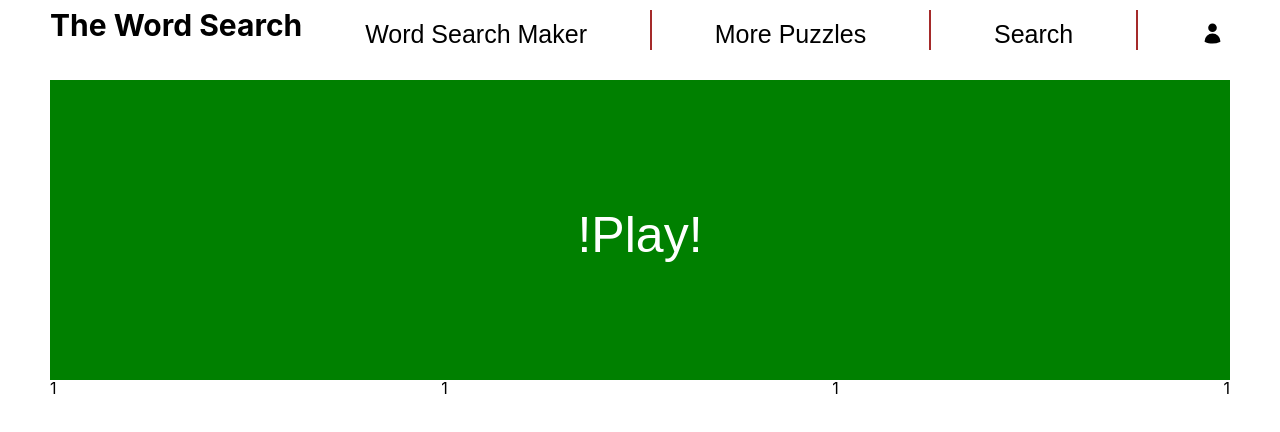
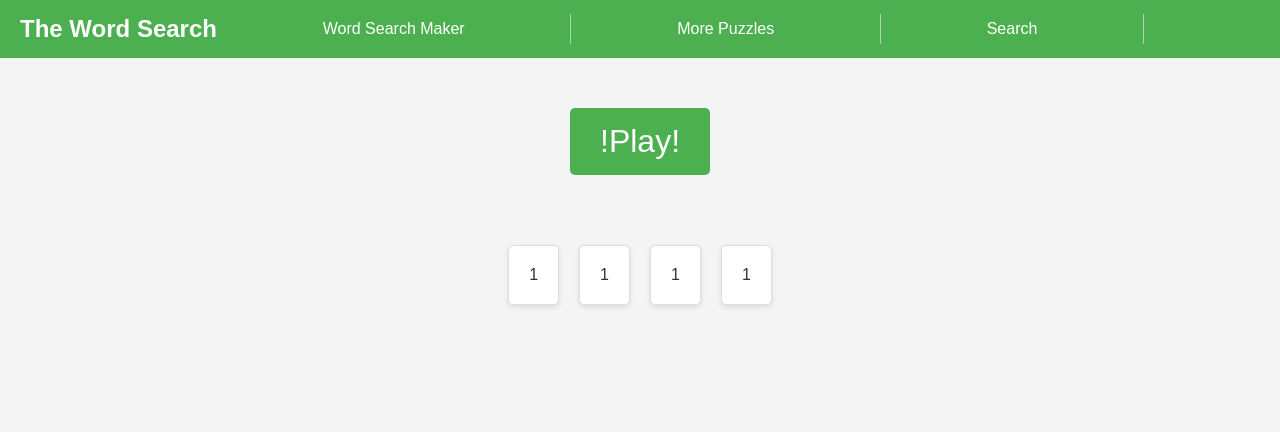
Before and after one commit to jinaiOS/word-search, a plain HTML site: page frontend/index.html in a window 1280 px wide. Drawn offline with Linux system fonts and the light colour scheme.

Commit message:
[FEAT]: login, main css 적용

```diff
--- a/frontend/css/footer.css
+++ /dev/null
@@ -1,5 +0,0 @@
-.category-container {
-  width: 100%;
-  display: flex;
-  justify-content: space-between;
-}
--- a/frontend/css/header.css
+++ /dev/null
@@ -1,38 +0,0 @@
-.header-wrapper {
-  display: flex;
-  justify-content: space-between;
-  font-size: 30px;
-}
-
-.menu-bar {
-  font-weight: bold;
-}
-
-button {
-  padding-top: 10px;
-  background-color: white;
-  border: 0px;
-  cursor: pointer;
-}
-
-.menu-bar__line {
-  width: 2px;
-  display: flex;
-  background-color: brown;
-}
-
-.menu-bar__maker {
-  font-size: 25px;
-}
-
-.menu-bar__more {
-  font-size: 25px;
-}
-
-.menu-bar__search {
-  font-size: 25px;
-}
-
-img {
-  width: 23px;
-}
--- a/frontend/css/login/style.css
+++ b/frontend/css/login/style.css
@@ -1,32 +1,60 @@
+* {
+  box-sizing: border-box; /* 모든 요소에 box-sizing 적용 */
+}
 body {
-  font-family: -apple-system, BlinkMacSystemFont, "Apple SD Gothic Neo",
-    "Pretendard Variable", Pretendard, Roboto, "Noto Sans KR", "Segoe UI",
-    "Malgun Gothic", "Apple Color Emoji", "Segoe UI Emoji", "Segoe UI Symbol",
-    sans-serif;
+  font-family: Arial, sans-serif;
+  background-color: #f4f4f4;
   display: flex;
   justify-content: center;
   align-items: center;
+  height: 100vh;
+  margin: 0;
 }
-
+#login-form {
+  background: white;
+  padding: 20px;
+  border-radius: 8px;
+  box-shadow: 0 2px 10px rgba(0, 0, 0, 0.1);
+  width: 300px;
+}
 .login-form__header {
-  font-size: 30px;
-  font-weight: bold;
-  display: flex;
-  justify-content: center;
-  align-items: center;
+  text-align: center;
+  font-size: 24px;
+  margin-bottom: 20px;
 }
-
-.login-form__id {
-  display: flex;
-  justify-content: space-between;
+.login-form__label {
+  display: block;
+  margin-bottom: 5px;
 }
-
-label {
-  font-size: 18px;
+input[type="text"],
+input[type="password"] {
+  width: 100%; /* 패딩을 고려하여 너비 조정 */
+  padding: 10px;
+  margin-bottom: 15px;
+  border: 1px solid #ddd;
+  border-radius: 4px;
 }
-
 button {
-  margin-top: 10px;
-  height: 40px;
-  width: 100%;
+  width: 48%;
+  padding: 10px;
+  border: none;
+  border-radius: 4px;
+  cursor: pointer;
+  font-size: 16px;
 }
+button[type="submit"] {
+  background-color: #007bff;
+  color: white;
+}
+button[type="button"] {
+  background-color: #6c757d;
+  color: white;
+}
+button:hover {
+  opacity: 0.9;
+}
+#info {
+  margin-top: 15px;
+  text-align: center;
+  color: #ff0000; /* 에러 메시지 색상 */
+}
--- a/frontend/css/main.css
+++ /dev/null
@@ -1,9 +0,0 @@
-.play-btn {
-  margin-top: 30px;
-  height: 300px;
-  width: 100%;
-  font-size: 50px;
-  background-color: green;
-  color: white;
-  cursor: pointer;
-}
--- a/frontend/css/reset.css
+++ /dev/null
@@ -1,48 +0,0 @@
-/* http://meyerweb.com/eric/tools/css/reset/
-   v2.0 | 20110126
-   License: none (public domain)
-*/
-
-html, body, div, span, applet, object, iframe,
-h1, h2, h3, h4, h5, h6, p, blockquote, pre,
-a, abbr, acronym, address, big, cite, code,
-del, dfn, em, img, ins, kbd, q, s, samp,
-small, strike, strong, sub, sup, tt, var,
-b, u, i, center,
-dl, dt, dd, ol, ul, li,
-fieldset, form, label, legend,
-table, caption, tbody, tfoot, thead, tr, th, td,
-article, aside, canvas, details, embed,
-figure, figcaption, footer, header, hgroup,
-menu, nav, output, ruby, section, summary,
-time, mark, audio, video {
-	margin: 0;
-	padding: 0;
-	border: 0;
-	font-size: 100%;
-	font: inherit;
-	vertical-align: baseline;
-}
-/* HTML5 display-role reset for older browsers */
-article, aside, details, figcaption, figure,
-footer, header, hgroup, menu, nav, section {
-	display: block;
-}
-body {
-	line-height: 1;
-}
-ol, ul {
-	list-style: none;
-}
-blockquote, q {
-	quotes: none;
-}
-blockquote:before, blockquote:after,
-q:before, q:after {
-	content: '';
-	content: none;
-}
-table {
-	border-collapse: collapse;
-	border-spacing: 0;
-}
--- a/frontend/css/style.css
+++ b/frontend/css/style.css
@@ -1,12 +1,79 @@
-@import "reset.css";
-@import "header.css";
-@import "footer.css";
-@import "main.css";
+body {
+  font-family: Arial, sans-serif;
+  margin: 0;
+  padding: 0;
+  background-color: #f4f4f4;
+  color: #333;
+}
 
-body {
-  font-family: -apple-system, BlinkMacSystemFont, "Apple SD Gothic Neo",
-    "Pretendard Variable", Pretendard, Roboto, "Noto Sans KR", "Segoe UI",
-    "Malgun Gothic", "Apple Color Emoji", "Segoe UI Emoji", "Segoe UI Symbol",
-    sans-serif;
-  margin: 10px 50px 0 50px;
+.header-wrapper {
+  display: flex;
+  align-items: center;
+  justify-content: space-between;
+  padding: 10px 20px;
+  background-color: #4caf50;
+  color: white;
 }
+
+.menu-bar {
+  font-size: 1.5em;
+  font-weight: bold;
+}
+
+.menu-bar__maker,
+.menu-bar__more,
+.menu-bar__search,
+.menu-bar__login {
+  background-color: transparent;
+  border: none;
+  color: white;
+  font-size: 1em;
+  cursor: pointer;
+  padding: 10px;
+  transition: background-color 0.3s;
+}
+
+.menu-bar__maker:hover,
+.menu-bar__more:hover,
+.menu-bar__search:hover,
+.menu-bar__login:hover {
+  background-color: rgba(255, 255, 255, 0.2);
+}
+
+.menu-bar__line {
+  height: 30px;
+  width: 1px;
+  background-color: rgba(255, 255, 255, 0.5);
+}
+
+.play-btn {
+  display: block;
+  margin: 50px auto;
+  padding: 15px 30px;
+  font-size: 2em;
+  background-color: #4caf50;
+  color: white;
+  border: none;
+  border-radius: 5px;
+  cursor: pointer;
+  transition: background-color 0.3s;
+}
+
+.play-btn:hover {
+  background-color: #45a049;
+}
+
+.category-container {
+  display: flex;
+  justify-content: center;
+  padding: 20px;
+}
+
+.category-container div {
+  margin: 0 10px;
+  padding: 20px;
+  background-color: white;
+  border: 1px solid #ddd;
+  border-radius: 5px;
+  box-shadow: 0 2px 5px rgba(0, 0, 0, 0.1);
+}
--- a/frontend/js/login.js
+++ b/frontend/js/login.js
@@ -24,9 +24,7 @@ const handleSubmit = async (event) => {
   window.location.pathname = "/";
 };
 
-const moveToSignup = () => {
-
-}
+const moveToSignup = () => {};
 
 form.addEventListener("submit", handleSubmit);
 form.addEventListener("button", handleSubmit);
```
